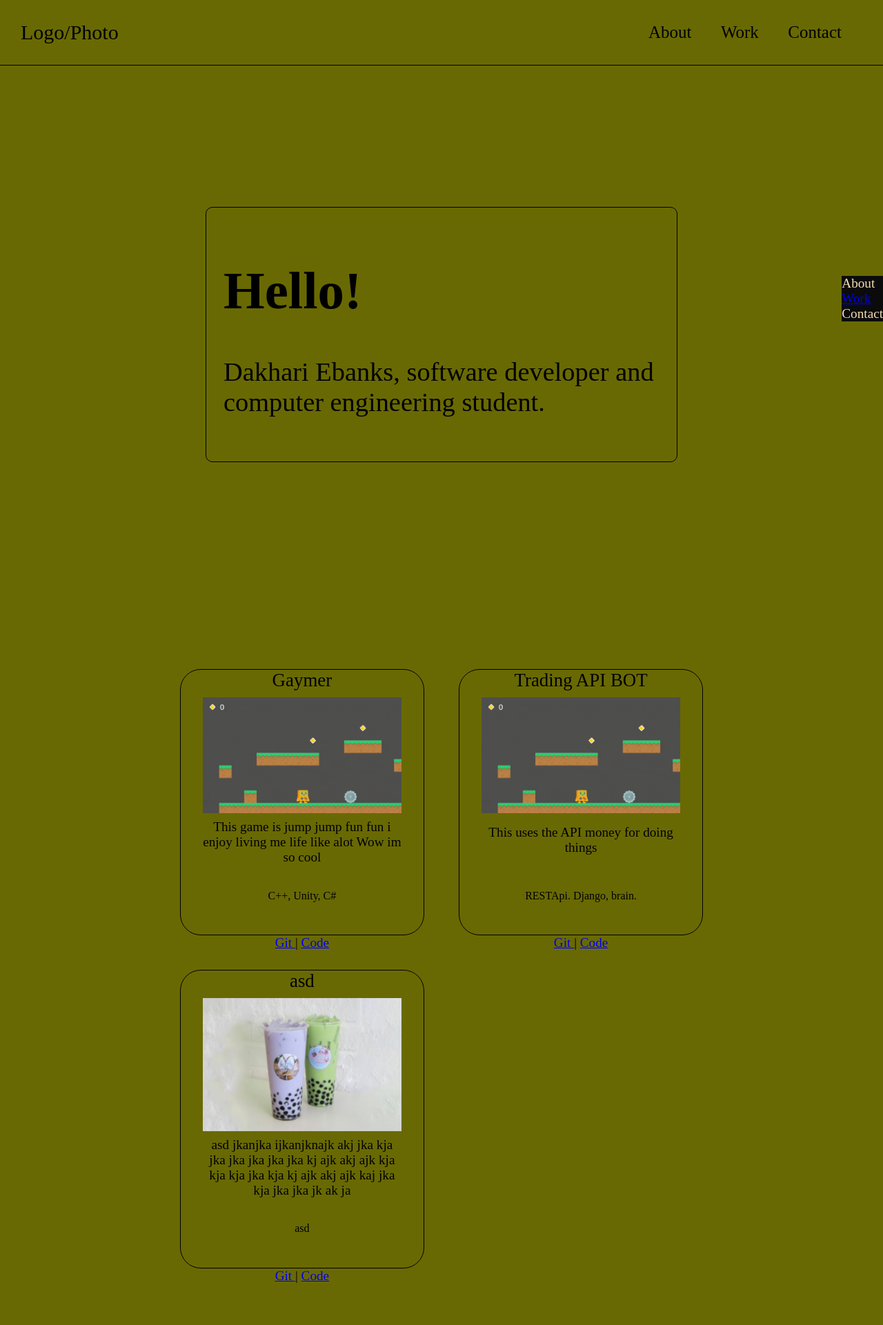
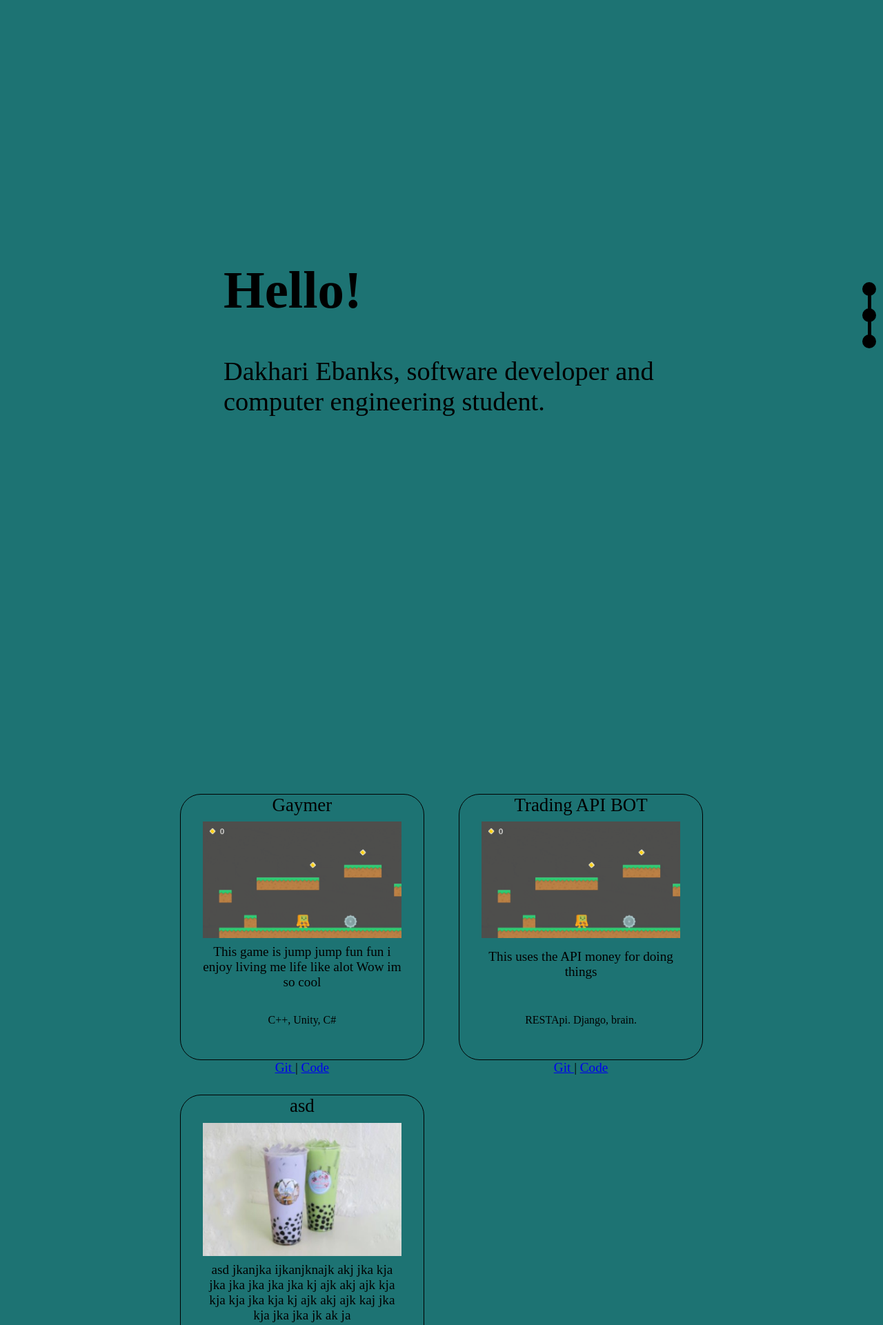
Before and after one commit to DakhariE/portfolio, a Django app: page / in a window 1280 px wide. Shown: the top 1921 px of the page at 69% size. Run offline with Django 4.2, Linux system fonts and the light colour scheme; data comes from the database, SQL or seed files in the repository.

Commit message:
Removed top navbar created right nav bar

```diff
--- a/base/static/stylesheets/rightsidebar.css
+++ b/base/static/stylesheets/rightsidebar.css
@@ -3,5 +3,34 @@
   right: 0;
   top: 50%;
   color: wheat;
-  background-color: rgb(11, 11, 11);
+  z-index: 100;
 }
+
+.sidebar-about,
+.sidebar-contact,
+.sidebar-work{
+  position: relative;
+  right: 10px;
+  border-radius: 50%;
+  height: 20px;
+  width: 20px;
+  background-color: rgb(0, 0, 0);
+  text-align: center;
+  margin: 9px 0 9px;
+  z-index: 99;
+}
+.sidebar-about:hover,
+.sidebar-contact:hover,
+.sidebar-work:hover{
+  cursor: pointer;
+}
+
+
+.bar{
+  height: 20px;
+  width: 5px;
+  position: relative;
+  right: 2.5px;
+  margin: -10px 0 -10px;
+  background-color: rgb(0, 0, 0)
+}
--- a/base/static/stylesheets/styles.css
+++ b/base/static/stylesheets/styles.css
@@ -33,12 +33,19 @@ html{
 }
 
 #body{
-  background-color: rgb(105, 105, 3);
+  /*
+  #1D7373
+  #042326
+  #0A3A40
+
+  */
+
+  background-color:  #1D7373;
   text-decoration: none;
 }
 
 .about_me{
-  height: 300px;
+  height: 500px;
   width: 50%;
   margin: 300px;
   display: table;
@@ -47,7 +54,6 @@ html{
   border-radius: 10px;
   padding: 2%;
   font-size: 2rem;
-  border: 1px solid black;
 }
 
 #projects{
--- a/base/templates/index.html
+++ b/base/templates/index.html
@@ -8,7 +8,7 @@
   <title>Dakhari Ebanks</title>
 </head>
 <body id="body">
-  <!-- This div is for header/NavBar-->
+  <!-- This div is for header/NavBar
   <div id="header">
     <div class="left"><p>Logo/Photo</p></div>
     <div class="right">
@@ -17,6 +17,7 @@
       <div><p>Contact</p></div>
     </div>
   </div>
+  -->
 
   <!-- This div is for About me-->
   <div class="about_me">
@@ -47,14 +48,18 @@
   </div>
 
   <!-- This div is for right Nav-sidebar-->
-  <div class = "right-sidebar">
-    <div class="sidebar-about">About</div>
-    <div class="sidebar-work"><a href="#projects">Work</a></div>
-    <div class="sidebar-contact">Contact</div>
+  <div class ="right-sidebar">
+    <div class="sidebar-about"></div>
+    <div class="bar"></div>
+    <a href="#projects"><div class="sidebar-work"></div>
+      </a>
+    <div class="bar"></div>
+    <div class="sidebar-contact"></div>
   </div>
 
-  <!-- This div is for Contact form-->
-    <div class="contact-info">
+  <!-- This div is for Contact form/Footer-->
+  <div class="Footer">
+  <div class="contact-info">
       <h1 id="Contact-me">Contact me!</h1>
       <div class="test">
       <form method="POST">
@@ -69,6 +74,7 @@
       </form>
       </div>
     </div>
+    </div>
 
 
 </body>
```
Also changed, not shown: other parts of base/static/stylesheets/styles.css (+17 -15 lines).
